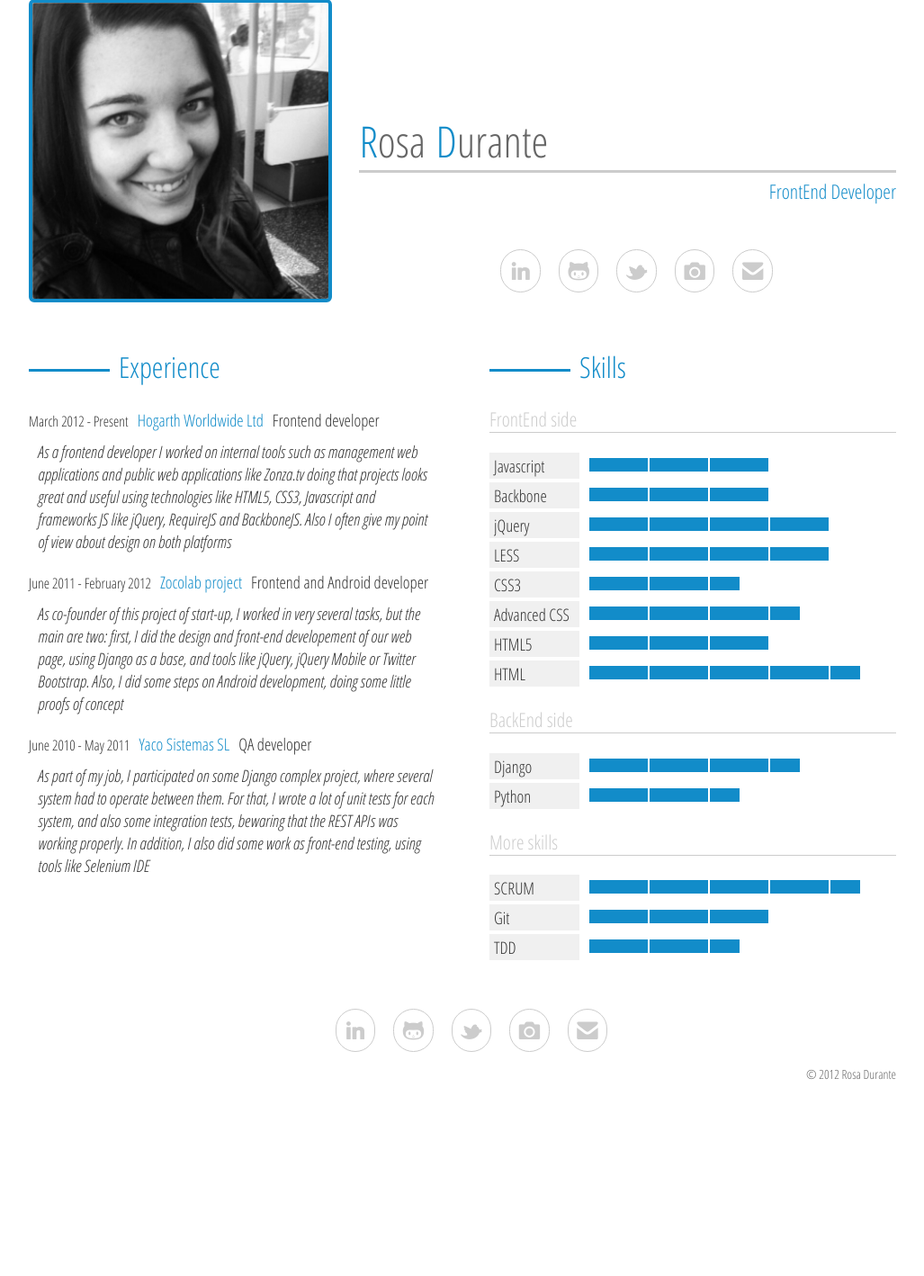
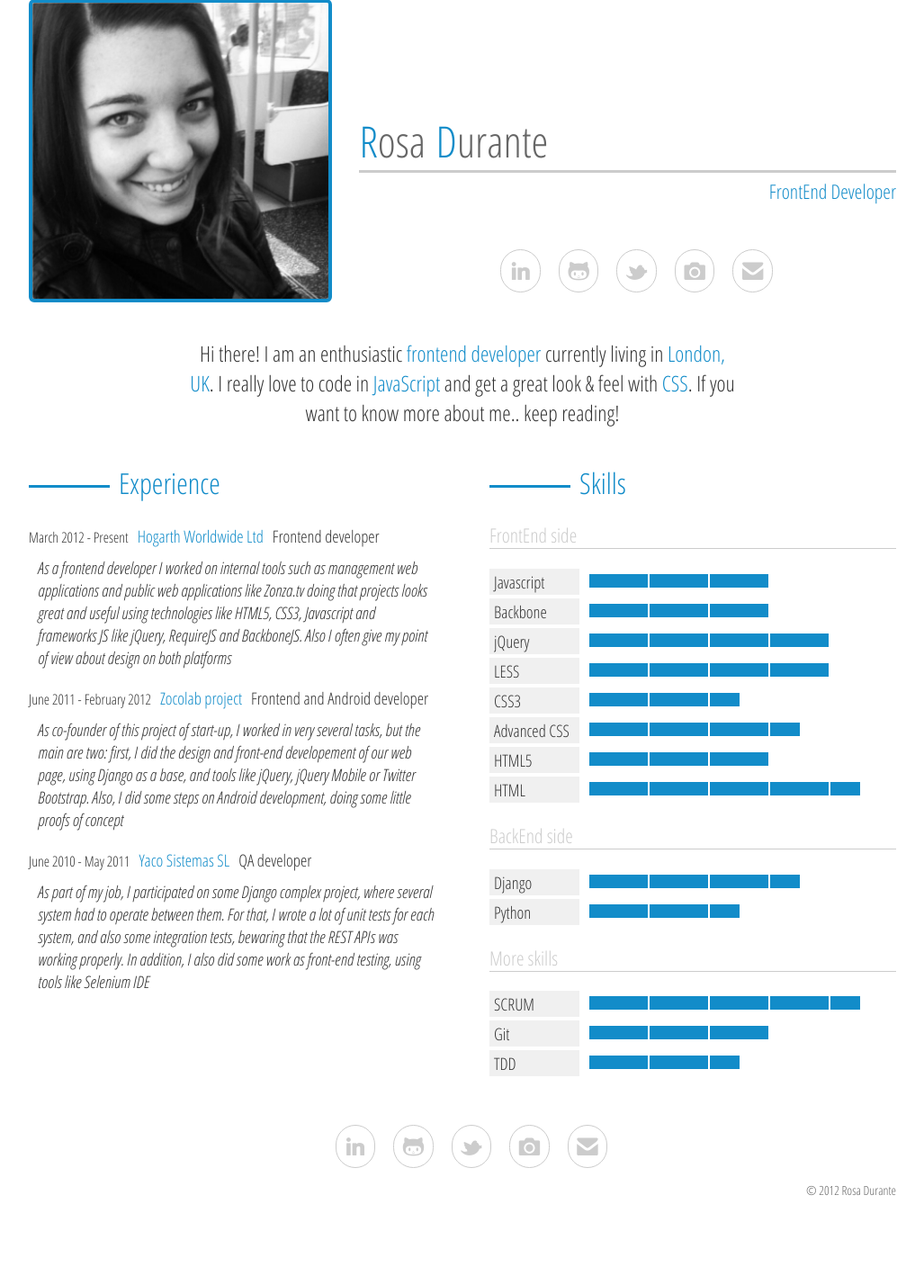
Before and after one commit to rosUnix/rosadurante, a Django app: page / in a window 1280 px wide. Shown: the part 61-1479 px from the top of the page at 90% size, without its empty margins (126-1153 px from the left). Before the commit the page ends 1261 px from the top, so only its background shows below. Run offline with Django 3.2, Linux system fonts and the light colour scheme; style sheets or scripts are compiled from the project's sources; some libraries are stand-ins or nearby versions.

Commit message:
Adding description

```diff
--- a/website/static/less/styles.less
+++ b/website/static/less/styles.less
@@ -209,8 +209,24 @@ body {
 
 	.container[role=main] {
 		clear: both;
-		margin-top: 50px;
+		margin-top: 40px;
 		overflow: hidden;
+
+		.content { overflow: hidden; }
+
+		.content article {
+			margin: 0 auto 40px;
+			max-width: 60%;
+			.description p {
+				margin: 0px;
+				font-size: 24px;
+				text-align: center;
+				span {
+					color: @sky-blue;
+				}
+			}
+
+		}
 
 		.content section {
 			.box-sizing(border-box);
@@ -359,8 +375,17 @@ body {
 			display: none;
 		}
 
-		.container[role=main] .content section {
-			width: 100%;
+		.container[role=main] {
+
+			.content article {
+				.description p {
+					font-size: 18px;
+				}
+			}
+
+			.content section {
+				width: 100%;
+			}
 		}
 
 		footer .copyright {
--- a/website/templates/website/index.html
+++ b/website/templates/website/index.html
@@ -4,15 +4,18 @@
 {% block content %}
 <div class="content-wrapper">
 	<div class="content">
+		<article class="description-wrapper">
+			<div class="description">
+				<p>{{ description|safe|escape }}</p>
+			</div>
+		</article>
 		<section class="experience-wrapper">
 			<header><h3>Experience</h3></header>
 			<ul class="experience"></ul>
-			<!-- try to get the style from resume -->
 		</section>
 		<section class="skills-wrapper">
 			<header><h3>Skills</h3></header>
 			<div class="skills"></div>
-			<!-- by backbone -->
 		</section>
 	</div>
 </div>
--- a/website/views.py
+++ b/website/views.py
@@ -12,6 +12,7 @@ def index(request):
 		'main_picture':  'img/picture.png',
 		'copyright': ' 2012 Rosa Durante',
 		'email': 'me@rosadurante.com',
+		'description': 'Hi there! I am an enthusiastic <span>frontend developer</span> currently living in <span>London, UK</span>. I really love to code in <span>JavaScript</span> and get a great look & feel with <span>CSS</span>. If you want to know more about me.. keep reading!'
 	}
 
 	return render(request, "website/index.html", context)
```
